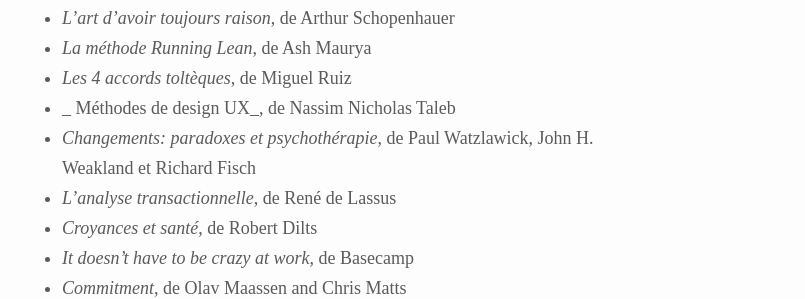
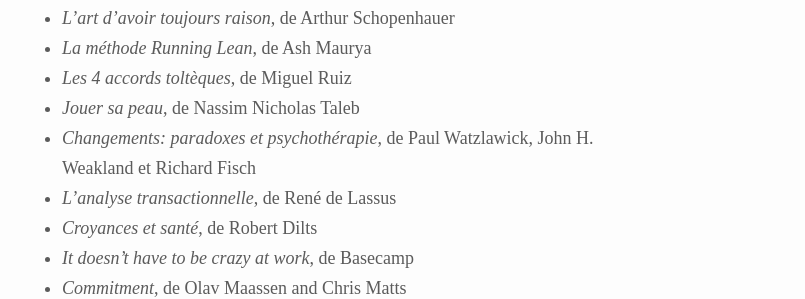
Before and after one commit to JbDenoual/jbdenoual.github.io, a Jekyll site: the page built from books.md, in a window 1280 px wide. Shown: the part 868-1167 px from the top of the page, without its empty margins (213-1018 px from the left). Built offline with Jekyll 4.4.1, drawn with Linux system fonts in a browser that asks for light colours; some web fonts are replaced.

Commit message:
[Update] Book list

```diff
--- a/books.md
+++ b/books.md
@@ -25,8 +25,7 @@
 * <a href="https://www.amazon.fr/davoir-toujours-raison-Arthur-Schopenhauer/dp/284205301X" class="reading-link">_L'art d'avoir toujours raison_, de Arthur Schopenhauer</a><br />
 * <a href="https://www.amazon.fr/m%C3%A9thode-Running-Lean-Transformer-succ%C3%A8s/dp/2354561237" class="reading-link">_La méthode Running Lean_, de Ash Maurya</a><br />
 * <a href="https://www.amazon.fr/quatre-accords-tolt%C3%A8ques-libert%C3%A9-personnelle/dp/2889116549" class="reading-link">_Les 4 accords toltèques_, de Miguel Ruiz</a><br />
-* <a href="https://www.amazon.fr/Jouer-peau-Asym%C3%A9tries-cach%C3%A9es-quotidienne/dp/2251447598" class="reading-link">_
-Méthodes de design UX_, de Nassim Nicholas Taleb</a><br />
+* <a href="https://www.amazon.fr/Jouer-peau-Asym%C3%A9tries-cach%C3%A9es-quotidienne/dp/2251447598" class="reading-link">_Jouer sa peau_, de Nassim Nicholas Taleb</a><br />
 * <a href="https://www.amazon.fr/Changements-Paradoxes-psychoth%C3%A9rapie-Paul-Watzlawick/dp/2757841890" class="reading-link">_Changements: paradoxes et psychothérapie_, de Paul Watzlawick, John H. Weakland et Richard Fisch</a><br />
 * <a href="https://www.amazon.fr/LANALYSE-TRANSACTIONNELLE-Ren%C3%A9-Lassus/dp/2501027647" class="reading-link">_L'analyse transactionnelle_, de René de Lassus</a><br />
 * <a href="https://www.amazon.fr/dp/2220034895" class="reading-link">_Croyances et santé_, de Robert Dilts </a><br />
```
